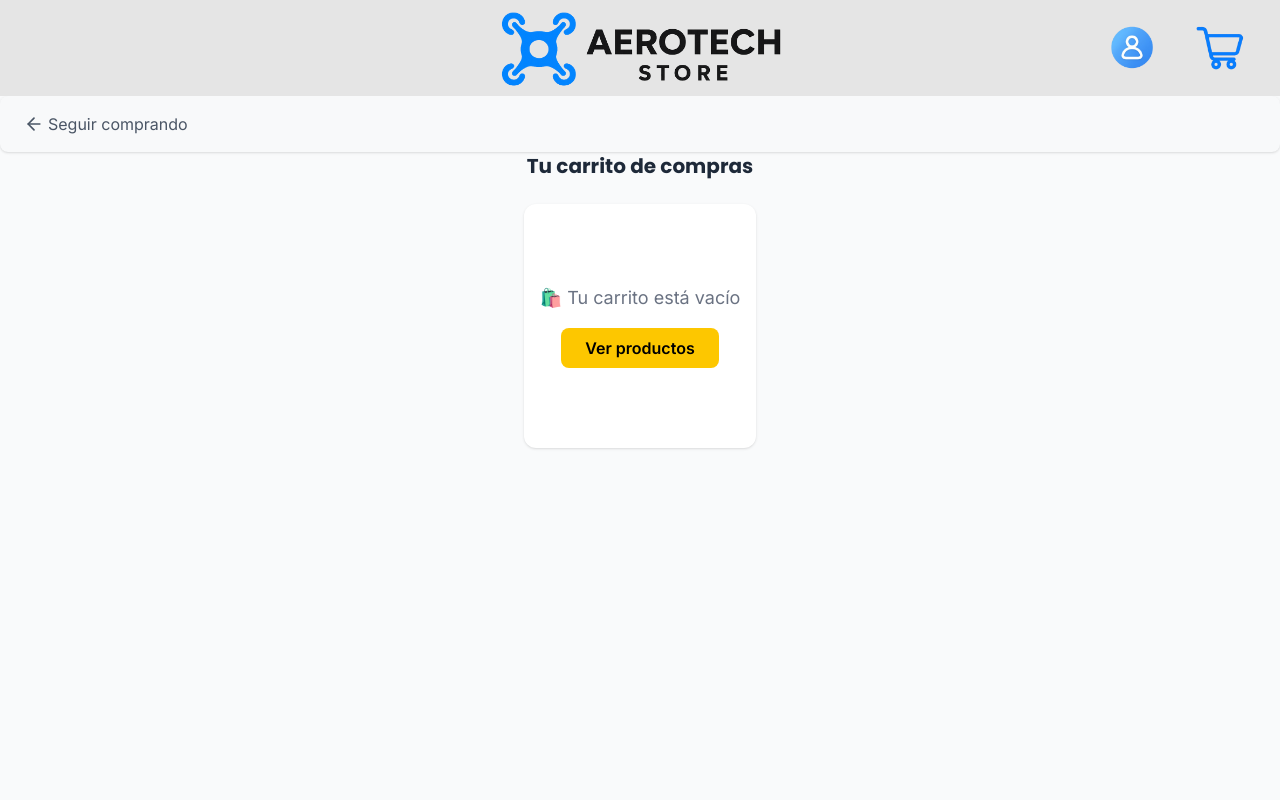
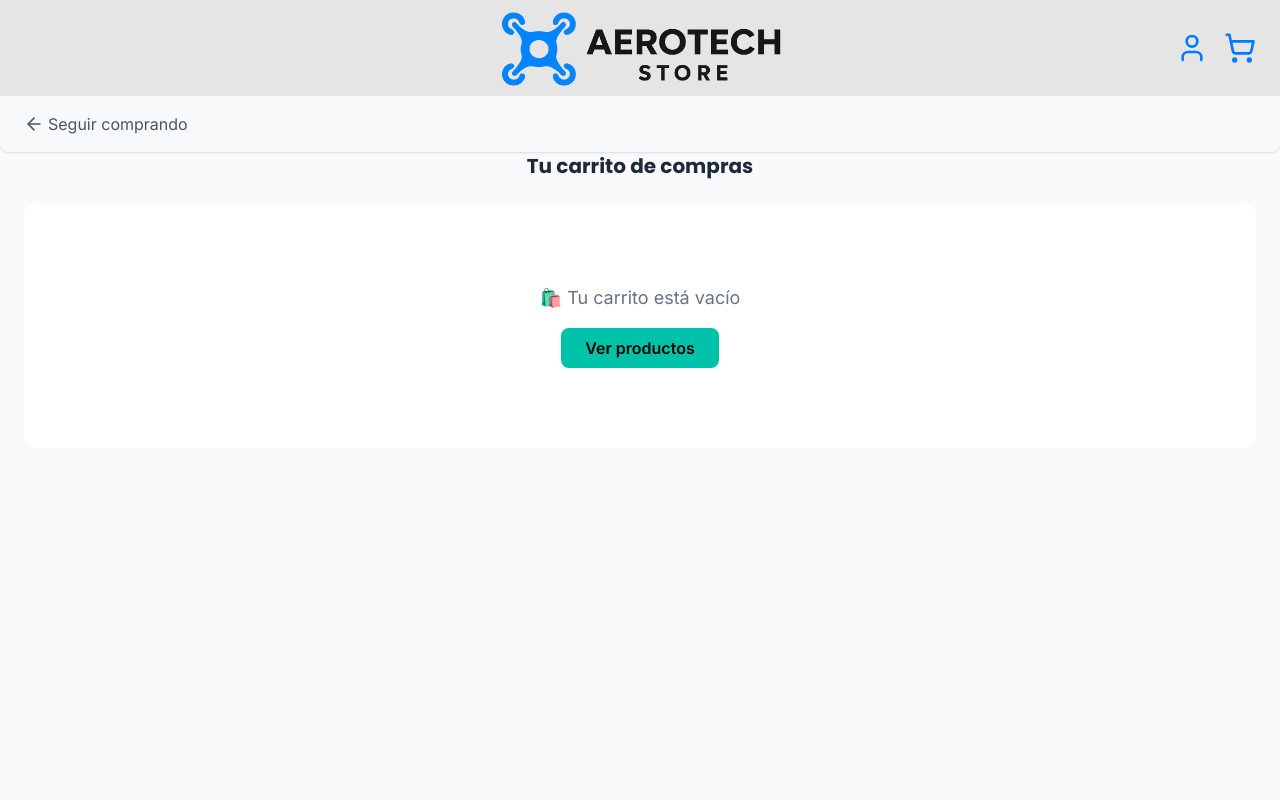
Before and after one commit to YEENDJ/Aerotech-Store-E-commerce-de-productos-de-tecnologia-, a Next.js app in the folder front/: page /cart in a window 1280 px wide. Shown: the top 800 px of the page. Built offline with nearby package versions, Linux system fonts and the light colour scheme.

Commit message:
avanzamos en ajustes de componentes

```diff
--- a/front/src/app/cart/page.tsx
+++ b/front/src/app/cart/page.tsx
@@ -4,14 +4,11 @@ import { useCart } from "@/contexts/CartContext";
 import { Trash2, ArrowLeft } from "lucide-react";
 import Link from "next/link";
 
-export default function CartPage() {
+ const CartPage = () => {
   const { cartItems, getTotal, removeFromCart, clearCart } = useCart();
 
   return (
     <main className="min-h-screen bg-gray-50 ">
-
-
-
 
         <div className="bg-[#F8F9FA] shadow-sm px-6 py-4 flex items-center justify-between rounded-lg w-f">
           <Link href="/" className="text-gray-600 hover:text-black flex items-center gap-1">
@@ -19,19 +16,21 @@ export default function CartPage() {
             <span>Seguir comprando</span>
           </Link>
         </div>
-        <h1 className="text-xl font-semibold text-gray-800 text-center flex-1 justify-center">Tu carrito de compras</h1>
+
+        <h1 className="text-xl font-semibold text-gray-800 text-center flex-1 justify-center">
+          Tu carrito de compras
+          </h1>
         <div className="w-8" />
 
-      {/* Contenido */}
+
       <div className=" mx-auto p-6  gap-6 flex justify-center w-full  ">
-        {/* Lista de productos */}
-        <div className="md:col-span-2 bg-white rounded-xl shadow p-4">
+        <div className="flex flex-col justify-center items-center  bg-white rounded-xl shadow-none p-4 w-full">
           {cartItems.length === 0 ? (
-            <div className="text-center py-16">
+            <div className="text-center py-16 w-full">
               <p className="text-gray-500 text-lg">🛍️ Tu carrito está vacío</p>
               <Link
                 href="/"
-                className="mt-4 inline-block bg-yellow-400 hover:bg-yellow-500 text-black font-semibold px-6 py-2 rounded-lg transition"
+                className="mt-4 inline-block bg-Verde-Azulado hover:bg-azulElectrico text-black font-semibold px-6 py-2 rounded-lg transition"
               >
                 Ver productos
               </Link>
@@ -45,13 +44,13 @@ export default function CartPage() {
                 >
                   {/* Imagen del producto */}
 
-                  <div className="flex items-center gap-4">
+                  <div className="flex items-center gap-4 ">
                     <Link href={`/product/${item.id}`}>
                     <div className="w-24 h-16 flex-shrink-0">
                       <img
                         src={item.image || "/placeholder.png"}
                         alt={item.name}
-                        className="w-19 h-16 object-cover rounded-lg border"
+                        className="w-19 duration-300 h-16 object-cover rounded-lg border transition-transform hover:scale-105"
                         />
                     </div>
                     </Link>
@@ -111,3 +110,7 @@ export default function CartPage() {
     </main>
   );
 }
+
+
+
+export default CartPage
--- a/front/src/app/page.tsx
+++ b/front/src/app/page.tsx
@@ -1,4 +1,5 @@
 import FeaturedProducts from "@/components/FeaturedProducts";
+import HeroVideo from "@/components/Hero";
 import ProductCard from "@/components/ProductCard";
 import { getAllProductsService } from "@/Services/products.services";
 
@@ -12,6 +13,7 @@ import { getAllProductsService } from "@/Services/products.services";
   return (
     <div className="flex flex-wrap justify-around content-around items-start mt-5 p-5 gap-y-6 bg-[#FFFFFF]">
       {/* <section className="flex justify-center gap-10 w-full"> */}
+        <HeroVideo/>
         <FeaturedProducts featuredIds={["1", "2", "3"]} />
       {/* </section>  */}
     </div>
--- a/front/src/components/ButtonAddToCart.tsx
+++ b/front/src/components/ButtonAddToCart.tsx
@@ -1,4 +1,4 @@
-import swal from "sweetalert"
+
 import { useCart } from "@/contexts/CartContext"
 import { IProducts } from "@/interfaces/Iproducts"
 import Swal from "sweetalert2"
@@ -10,27 +10,9 @@ interface ButtonProps {
 const ButtonAddToCart = ({ product }: ButtonProps) => {
   const { addToCart } = useCart()
 
-  const handleAddToCart = () => {
-    if (product) {
-      addToCart(product)
-     Swal.fire({
-    title: "¡Agregado!",
-    text: "El producto fue agregado al carrito correctamente.",
-    icon: "success",
-    timer: 2000,
-    showConfirmButton: false,
-  })
-
-    } else {
-      Swal.fire({
-    title: "Error",
-    text: "No se pudo agregar el producto al carrito.",
-    icon: "error",
-    timer: 2000,
-    showConfirmButton: false,
-  })
-    }
-  }
+ const handleAddToCart = () => {
+  addToCart(product);
+};
 
   return (
     <button
--- /dev/null
+++ b/front/src/components/Hero.tsx
@@ -0,0 +1,25 @@
+export default function HeroVideo() {
+  return (
+    <section className="relative h-[80vh] w-full overflow-hidden">
+      {/* 🎥 Video de fondo */}
+      <video
+        className="absolute top-0 left-0 w-full h-full object-cover"
+        src="public/videos/hero.mp4"
+        autoPlay
+        muted
+        loop
+      />
+
+      {/* 🌫️ Capa oscura para legibilidad */}
+      <div className="absolute top-0 left-0 w-full h-full bg-black/40"></div>
+
+      {/* 🧾 Contenido encima del video */}
+      <div className="relative z-10 flex flex-col items-center justify-center h-full text-center text-white">
+        <h1 className="text-4xl md:text-6xl font-bold">Bienvenido</h1>
+        <p className="mt-4 text-lg md:text-xl">
+          Disfruta de nuestros mejores productos
+        </p>
+      </div>
+    </section>
+  );
+}
--- a/front/src/components/NavBar.tsx
+++ b/front/src/components/NavBar.tsx
@@ -36,7 +36,7 @@ import React, { useState, useRef, useEffect } from "react";
 import Link from "next/link";
 import { PATHROUTES } from "@/utils/PathRoutes";
 import { AuthProvider, useAuth } from "@/contexts/AuthContext";
-import { LogOut } from "lucide-react";
+import { LogOut, ShoppingCart, User } from "lucide-react";
 
 const NavBar = () => {
   const [open, setOpen] = useState(false);
@@ -90,11 +90,7 @@ const NavBar = () => {
       <div className="flex items-center space-x-4 relative" ref={menuRef}>
         {/* Ícono de usuario con menú */}
         <button onClick={() => setOpen(!open)}>
-          <img
-            src="/IconoUsuario.png"
-            alt="icono usuario"
-            className="cursor-pointer h-18 hover:opacity-80 transition"
-            />
+          <User size={32} className="text-azulElectrico hover:text-Verde-Azulado h-18 hover:opacity-80 transition cursor-pointer"/>
         </button>
 
         {/* Menú desplegable */}
@@ -118,11 +114,7 @@ const NavBar = () => {
 
         {/* Ícono carrito */}
         <Link href={PATHROUTES.CART}>
-          <img
-            src="/IconoCarrito.png"
-            alt="icono Carrito"
-            className="h-18 hover:opacity-80 transition"
-          />
+        <ShoppingCart size={32} className="text-azulElectrico hover:text-Verde-Azulado h-18 hover:opacity-80 transition" />
         </Link>
       </div>
     </nav>
--- a/front/src/contexts/CartContext.tsx
+++ b/front/src/contexts/CartContext.tsx
@@ -3,25 +3,27 @@ import { IProducts } from "@/interfaces/Iproducts";
 import { createContext, useContext, useEffect, useState } from "react";
 import { useAuth } from "./AuthContext";
 import swal from 'sweetalert';
+import Swal from "sweetalert2";
 
 
 const CARTLOCALSTORAGE = "cart"
 
 interface CartContextProps {
     cartItems : IProducts[];
-    addToCart : (product : IProducts) => void;
+    addToCart: (product: IProducts) => void;
     removeFromCart : (productId: number) => void;
     clearCart:  () => void;
     getTotal: () => number;
     getIdItems: ()=> number[];
     getItemsCount: ()=> number;
 
+
 }
 
 const CartContext =createContext<CartContextProps> ({
 
     cartItems : [],
-    addToCart : () => {},
+    addToCart : () =>{},
     removeFromCart : () =>{},
     clearCart:  () => {},
     getTotal: () => 0,
@@ -56,6 +58,7 @@ export const CartProvider: React.FC<CartProviderProps> = ({children}) => {
         }
     }, []);
 
+
     const addToCart = (product : IProducts) => {
         if (!dataUser){
             swal("Ooops", "Debes estar logueado para añadir 1 producto al carro de compras", "warning");
@@ -69,10 +72,18 @@ export const CartProvider: React.FC<CartProviderProps> = ({children}) => {
             swal("Ooops", "Solo es permitido seleccionar 1 unidad por usuario", "warning");
             return
         }
+        else {
+            Swal.fire({
+                title: "¡Agregado!",
+                text: "El producto fue agregado al carrito correctamente.",
+                icon: "success",
+                timer: 2000,
+                showConfirmButton: false,
+              })
+        }
         setCarItem((prevItems)=> [...prevItems, product])
 
     }
-
 
     const removeFromCart =(productId: number) => {
         setCarItem((prevItems)=>
@@ -107,7 +118,7 @@ export const CartProvider: React.FC<CartProviderProps> = ({children}) => {
         clearCart,
         getTotal,
         getIdItems,
-        getItemsCount
+        getItemsCount,
         }}
     >
         {children}
```
